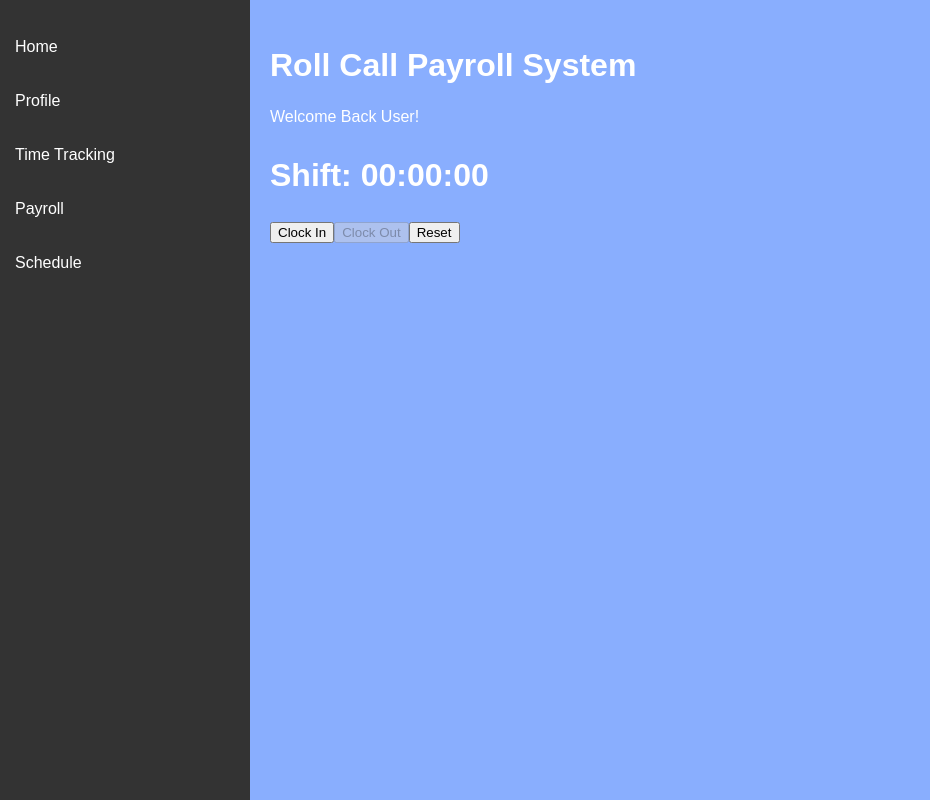
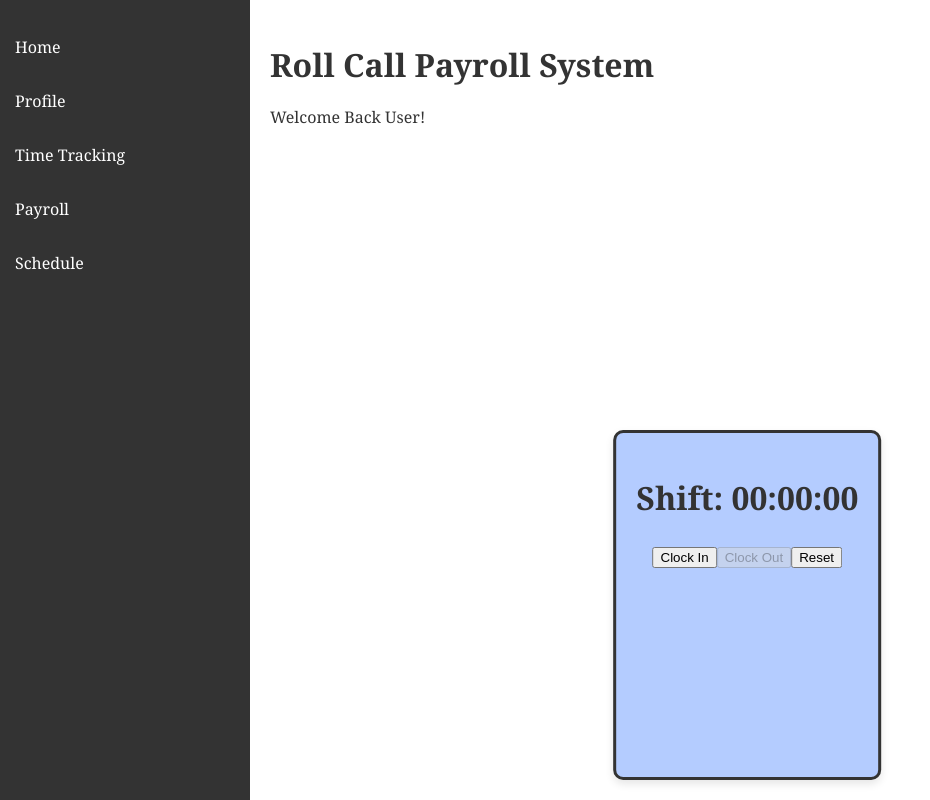
Before and after one commit to ashleymerino3/COSC412-Roll-Call-Payroll, a React (Vite) app: page / in a window 1280 px wide. Shown: the whole page, without its empty margins (0-930 px from the left). Built offline with nearby package versions, Linux system fonts and the light colour scheme.

Commit message:
changed the styling of the pages

```diff
--- a/src/pages/home.jsx
+++ b/src/pages/home.jsx
@@ -13,8 +13,9 @@ export default function Home() {
       <div className="home-container">
         <h1 className="title">{hello}</h1>
         <p>Welcome Back User!</p>
+        <div className = "stopwatch-container">
         <Stopwatch /> {/* Add the Stopwatch component here */}
-
+        </div>
       </div>
     </div>
   );
--- a/src/styles/styles.css
+++ b/src/styles/styles.css
@@ -14,7 +14,23 @@ body {
   font-family: sans-serif;
   line-height: 1.5;
 }
-
+.stopwatch-container {
+  background-color:  #b4ccff;
+  padding: 20px;
+  margin: 0 auto;
+  max-width: 300px;
+  height: 350px;
+  text-align: center;
+  border-radius: 10px;
+  box-shadow: 0px 4px 8px rgba(0, 0, 0, 0.1);
+  bottom: 50%;
+  border: 3px solid #333333;
+  font-family: 'Cambria', serif;
+  position: absolute; /* Position relative to the nearest positioned ancestor */
+  bottom: 20px; /* Adjust this value to control the distance from the bottom */
+  left: 50%; /* Horizontally center the box */
+  transform: translateX(-10%); /* Ensure it's perfectly centered */
+}
 /* Sidebar (Navigation) Styles */
 .side-nav {
   position: fixed; /* Fixed sidebar on the left */
@@ -25,6 +41,7 @@ body {
   background-color: #333333; /* Dark background for sidebar */
   color: white;
   padding-top: 20px;
+  font-family: 'Cambria', serif;
 }
 
 .side-nav ul {
@@ -45,44 +62,45 @@ body {
 }
 
 .side-nav ul li a:hover {
-  background-color: #575757; /* Highlight on hover */
+  background-color: #a3b6dd; /* Highlight on hover */
 }
 
 /* Main content area */
 .home-container {
   margin-left: 250px; /* Push content to the right of the sidebar */
   padding: 20px;
-  background-color: #89aefe;
-  color: white; /* Text color */
-  height: 100vh; /* Full height */
+  background-color: white;
+  color: #333333; /* Text color */
+  height: 100vh;
+  font-family: 'Cambria', serif;
 }
 .pay-container {
   margin-left: 250px; /* Push content to the right of the sidebar */
   padding: 20px;
-  background-color: #89aefe; /* Background for the main content */
-  color: white; /* Text color */
+  background-color: white; /* Background for the main content */
+  color: #333333; /* Text color */
   height: 100vh; /* Full height */
 }
 
 .profile-container {
   margin-left: 250px; /* Push content to the right of the sidebar */
   padding: 20px;
-  background-color: #89aefe; /* Background for the main content */
-  color: white; /* Text color */
+  background-color: white; /* Background for the main content */
+  color: #333333; /* Text color */
   height: 100vh; /* Full height */
 }
 .schedule-container {
   margin-left: 250px; /* Push content to the right of the sidebar */
   padding: 20px;
-  background-color: #89aefe; /* Background for the main content */
-  color: white; /* Text color */
+  background-color: white; /* Background for the main content */
+  color: #333333; /* Text color */
   height: 100vh; /* Full height */
 }
 .time-container {
   margin-left: 250px; /* Push content to the right of the sidebar */
   padding: 20px;
-  background-color: #89aefe; /* Background for the main content */
-  color: white; /* Text color */
+  background-color: white; /* Background for the main content */
+  color: black; /* Text color */
   height: 100vh; /* Full height */
 }
 
```
